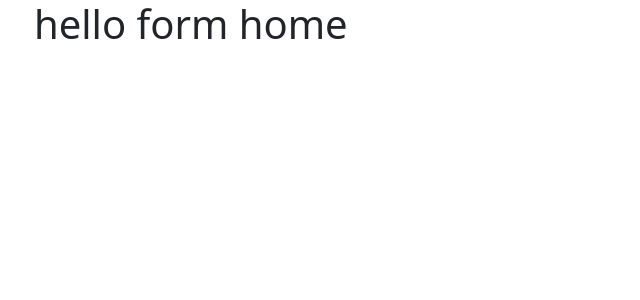
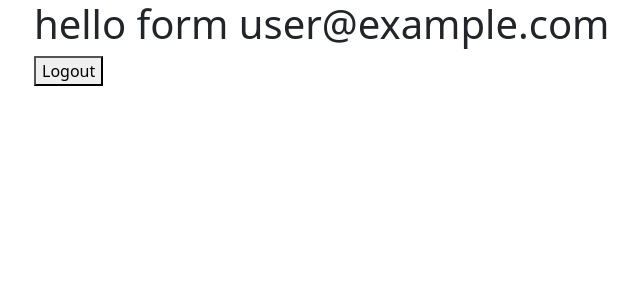
Before and after one commit to omkar755292/react-firebase-authentication, a React (Create React App) app: page /home in a window 1280 px wide. Shown: the top 300 px of the page, without its empty margins (48-688 px from the left). Built offline with nearby package versions, Linux system fonts and the light colour scheme; no server answers; sample sign-in values are in the browser's storage.

Commit message:
added protection for route

```diff
--- a/src/App.js
+++ b/src/App.js
@@ -1,8 +1,10 @@
 import React from 'react';
 import '../node_modules/bootstrap/dist/css/bootstrap.min.css'
-import { Route, BrowserRouter as Router, Routes } from 'react-router-dom';
-import Authentication from './pages/Authentication';
+import { BrowserRouter as Router, Routes, Route } from 'react-router-dom';
 import Home from './pages/Home';
+import UserAuthContextProvider from './context/UserAuthContext';
+import Authentication from './Authentication';
+import ProtectedRoute from './components/ProtectedRoute';
 
 
 function App() {
@@ -10,10 +12,12 @@ function App() {
   return (
     <div className='container'>
       <Router>
-        <Routes >
-          <Route exact path='/*' element={<Authentication />} />
-          <Route exact path='/home/*' element={<Home />} />
-        </Routes>
+        <UserAuthContextProvider>
+          <Routes >
+            <Route exact path='/*' element={<Authentication />} />
+            <Route exact path='/home/*' element={<ProtectedRoute > <Home /> </ProtectedRoute>} />
+          </Routes>
+        </UserAuthContextProvider>
       </Router>
     </div>
   );
--- a/src/pages/Authentication.js
+++ b/src/Authentication.js
@@ -1,14 +1,13 @@
 import React from 'react'
 import { Routes, Route } from 'react-router-dom';
-import Login from '../Login';
-import Register from '../Register';
-import Avtar from '../components/Avtar';
+import Login from './pages/Login';
+import Register from './pages/Register';
+import Avtar from './components/Avtar';
 import GoogleButton from 'react-google-button'
-import UserAuthContextProvider from '../context/UserAuthContext';
 
 const Authentication = () => {
     return (
-        <UserAuthContextProvider>
+        <div>
             <Avtar />
             <Routes>
                 <Route exact path='/' element={<Login />} />
@@ -16,7 +15,8 @@ const Authentication = () => {
                 <Route exact path='/register' element={<Register />} />
             </Routes>
             <GoogleButton onClick={() => { console.log('Google button clicked') }} className='m-3' type='dark' />
-        </UserAuthContextProvider>
+        </div>
+
     )
 }
 
--- a/src/components/ProtectedRoute.js
+++ b/src/components/ProtectedRoute.js
@@ -1,9 +1,13 @@
 import React from 'react'
+import { useUserAuth } from '../context/UserAuthContext'
+import { Navigate } from 'react-router-dom';
 
-const ProtectedRoute = () => {
-  return (
-    <div>ProtectedRoute</div>
-  )
+const ProtectedRoute = ({children}) => {
+  let {user} = useUserAuth();
+  if (!user) {
+    return <Navigate to='/login' />
+  }
+  return children
 }
 
 export default ProtectedRoute
--- a/src/context/UserAuthContext.js
+++ b/src/context/UserAuthContext.js
@@ -1,13 +1,16 @@
-import { createContext, useContext } from "react";
+import { createContext, useContext, useEffect, useState } from "react";
 import {
     createUserWithEmailAndPassword,
-    signInWithEmailAndPassword
+    signInWithEmailAndPassword,
+    signOut,
+    onAuthStateChanged
 } from 'firebase/auth';
 import { auth } from '../firebase';
 
 const UserAuthContext = createContext();
 
 function UserAuthContextProvider(props) {
+    const [user,setUser] = useState(" ");
 
     function register(email, password) {
         return createUserWithEmailAndPassword(auth, email, password);
@@ -16,9 +19,20 @@ function UserAuthContextProvider(props) {
         return signInWithEmailAndPassword(auth, email, password);
     }
 
-    function logout() { }
+    function logout(){
+      return signOut(auth);
+    }
+    useEffect(() => {
+      const unsubscribe = onAuthStateChanged(auth,(currentUser)=>{
+        setUser(currentUser);
+      });
 
-    const value = { register, login, logout }
+      return () => {
+        unsubscribe();
+      }
+    }, [])
+
+    const value = { register, login , logout ,user }
 
     return (
         <UserAuthContext.Provider value={value}>
--- a/src/pages/Home.js
+++ b/src/pages/Home.js
@@ -1,10 +1,20 @@
 import React from 'react'
+import { useUserAuth } from '../context/UserAuthContext'
 
 const Home = () => {
-
+  const { user, logout } = useUserAuth();
+  const handleLogout = async (e) => {
+    e.preventDefault();
+    try {
+      await logout();
+    } catch (error) {
+      alert(error.message);
+    }
+  }
   return (
     <div>
-      <h1> hello form home</h1>
+      <h1> hello form {user.email} </h1>
+      <button onClick={handleLogout}>Logout</button>
     </div>
   )
 }
--- a/src/Register.js
+++ b/src/pages/Login.js
@@ -1,22 +1,20 @@
 import React, { useState } from 'react'
 import { Link, useNavigate } from 'react-router-dom';
-import { useUserAuth } from './context/UserAuthContext';
+import { useUserAuth } from '../context/UserAuthContext';
 
-const Register = () => {
-    const [username, setUserName] = useState('');
+const Login = () => {
     const [email, setEmail] = useState('');
     const [password, setPassword] = useState('');
-    const { register } = useUserAuth();
+    const { login } = useUserAuth();
     const navigate = useNavigate();
 
     const add = async (e) => {
         e.preventDefault();
         try {
-            await register(email, password);
-            setUserName('');
+            await login(email, password);
             setEmail('');
             setPassword('');
-            navigate('/login');
+            navigate('/home');
         } catch (error) {
             alert(error.message);
         }
@@ -25,14 +23,6 @@ const Register = () => {
     return (
         <div className='container mt-3'>
             <form onSubmit={add}>
-                <div class="mb-3">
-                    <label class="form-label">Enter Your Full Name</label>
-                    <input type="name"
-                        class="form-control"
-                        id="name"
-                        value={username}
-                        onChange={(e) => { setUserName(e.target.value) }} />
-                </div>
                 <div class="mb-3">
                     <label class="form-label">Email address</label>
                     <input type="email"
@@ -51,11 +41,11 @@ const Register = () => {
                         onChange={(e) => { setPassword(e.target.value) }} />
                 </div>
                 <div className='container'>
-                    <button type="submit" class="btn btn-primary">Submit</button> &nbsp;<Link to="/login">Login</Link>
+                    <button type="submit" class="btn btn-primary">Submit</button>&nbsp;<Link to="/register">Register</Link>
                 </div>
             </form>
         </div>
     )
 }
 
-export default Register
+export default Login
--- a/src/Login.js
+++ b/src/pages/Register.js
@@ -1,20 +1,22 @@
 import React, { useState } from 'react'
 import { Link, useNavigate } from 'react-router-dom';
-import { useUserAuth } from './context/UserAuthContext';
+import { useUserAuth } from '../context/UserAuthContext';
 
-const Login = () => {
+const Register = () => {
+    const [username, setUserName] = useState('');
     const [email, setEmail] = useState('');
     const [password, setPassword] = useState('');
-    const { login } = useUserAuth();
+    const { register } = useUserAuth();
     const navigate = useNavigate();
 
     const add = async (e) => {
         e.preventDefault();
         try {
-            await login(email, password);
+            await register(email, password);
+            setUserName('');
             setEmail('');
             setPassword('');
-            navigate('/home');
+            navigate('/login');
         } catch (error) {
             alert(error.message);
         }
@@ -23,6 +25,14 @@ const Login = () => {
     return (
         <div className='container mt-3'>
             <form onSubmit={add}>
+                <div class="mb-3">
+                    <label class="form-label">Enter Your Full Name</label>
+                    <input type="name"
+                        class="form-control"
+                        id="name"
+                        value={username}
+                        onChange={(e) => { setUserName(e.target.value) }} />
+                </div>
                 <div class="mb-3">
                     <label class="form-label">Email address</label>
                     <input type="email"
@@ -41,11 +51,11 @@ const Login = () => {
                         onChange={(e) => { setPassword(e.target.value) }} />
                 </div>
                 <div className='container'>
-                    <button type="submit" class="btn btn-primary">Submit</button>&nbsp;<Link to="/register">Register</Link>
+                    <button type="submit" class="btn btn-primary">Submit</button> &nbsp;<Link to="/login">Login</Link>
                 </div>
             </form>
         </div>
     )
 }
 
-export default Login
+export default Register
```
